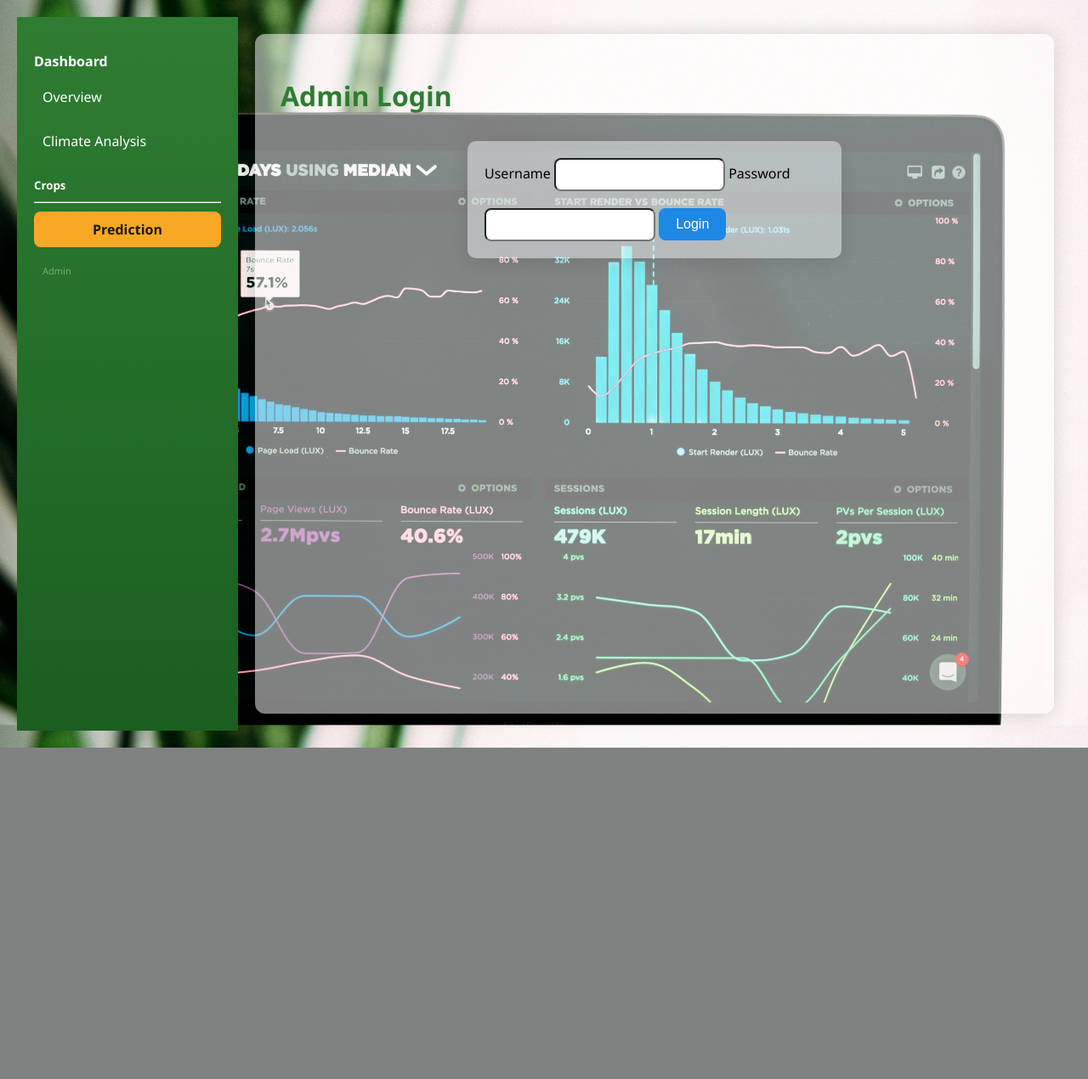
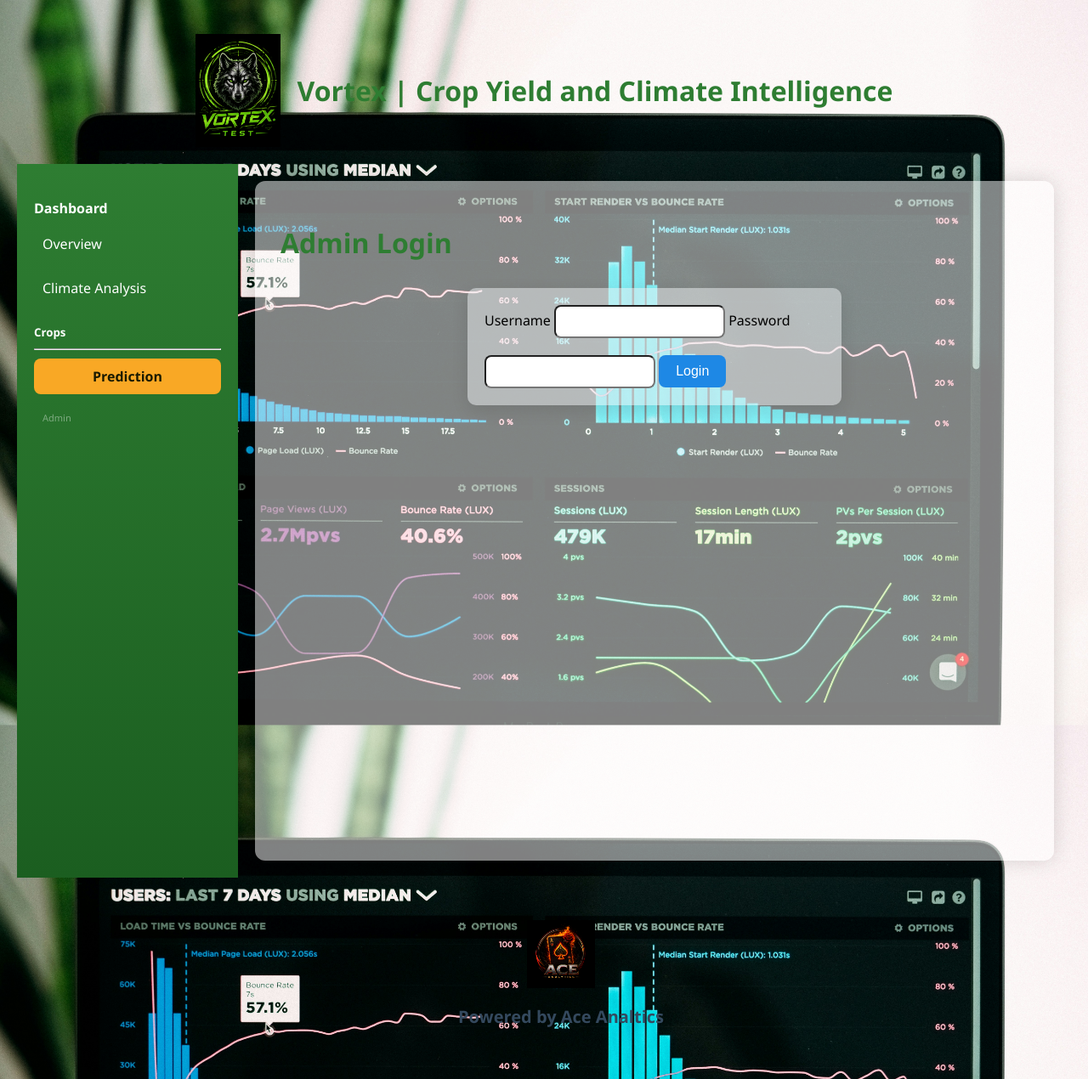
Before and after one commit to Raiden254/Crop-Prediction-and-Climate-Impact-Analysis-System, a Flask app: page /admin in a window 1280 px wide. Shown: the whole page at 85% size. Before the commit the page ends 880 px from the top, so only its background shows below. Run offline with Flask 3, Linux system fonts and the light colour scheme.

Commit message:
Updated branding layout and logo styling

```diff
--- a/flask_app/static/css/styles.css
+++ b/flask_app/static/css/styles.css
@@ -285,3 +285,29 @@
             overflow-y: auto;
             padding-right: 10px;
         }
+       /* Header */
+        .app-header{
+            display:flex;
+            align-items:center;
+            justify-content:center;
+            gap: 20px;
+            padding:20px;
+        }
+        /* Vortex logo */
+        .logo{
+            width:100px;
+            height:auto;
+        }
+        /* Footer */
+        .footer {
+            width: 100%;
+            text-align: center;
+            padding: 20px;
+            margin-top: 30px;
+        }
+        .footer-logo {
+            width: 80px;
+            height: auto;
+            display: block;
+            margin: 0 auto 8px;
+        }
--- a/flask_app/templates/base.html
+++ b/flask_app/templates/base.html
@@ -1,6 +1,7 @@
 <!DOCTYPE html>
 <html lang="en">
 <head>
+
     <meta charset="UTF-8">
     <title>Crop Yield Prediction and Climate Impact Analysis</title>
     <link rel="stylesheet" href="{{ url_for('static', filename='css/styles.css') }}">
@@ -11,9 +12,17 @@
 
 {% if background_image %}
 <body style="background-image: url('{{ background_image }}'); background-size: cover; background-position: center; background-repeat: no-repeat; background-attachment: fixed;">
+
+
 {% else %}
 <body>
 {% endif %}
+    <header class="app-header">
+    <img src="{{ url_for('static', filename='images/Vortex_green.png') }}"
+         alt="Vortex Logo"
+         class="logo">
+         <h1>Vortex | Crop Yield and Climate Intelligence</h1>
+     </header>
 
 <div class="layout">
 
@@ -74,5 +83,12 @@
 
 {% block scripts %}{% endblock %}
 
+<footer class="footer">
+    <img src="{{url_for('static', filename='images/Ace_Analytics.png')}}"
+    alt="Ace Analytics"
+    class="footer-logo">
+
+    <p>Powered by Ace Analtics</p>
+</footer>
 </body>
 </html>
```
Also changed, not shown: fastapi_service/instance/submissions.db (added), flask_app/static/images/Ace_Analytics.png (added), flask_app/static/images/Vortex_green.png (added), instance/submissions.db (added).
